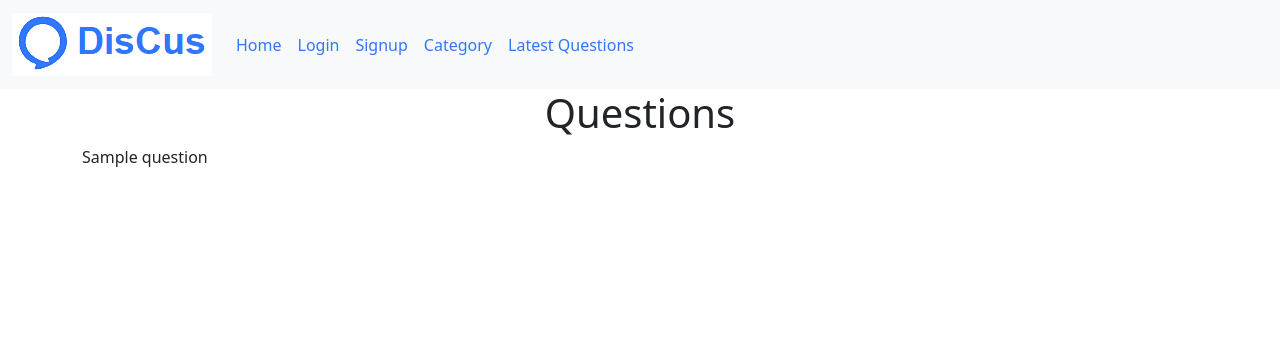
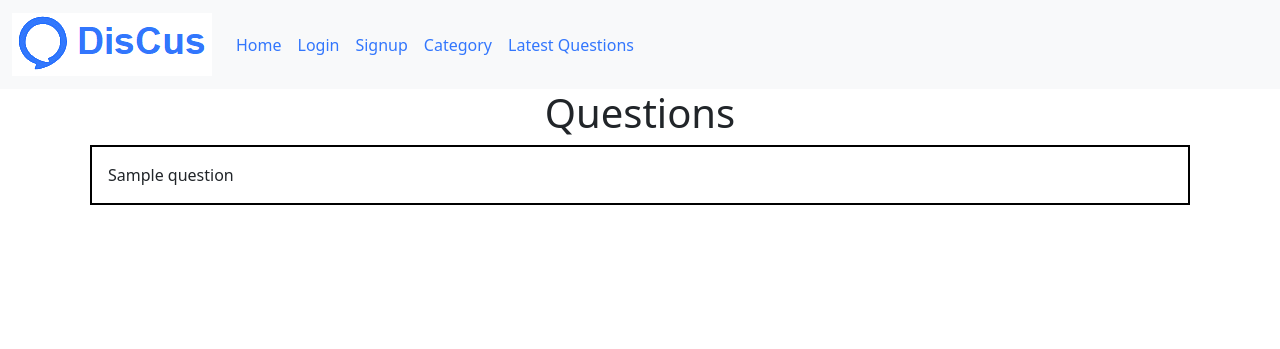
Before and after one commit to PawanDev52/PHP-Project, a PHP site: page / in a window 1280 px wide. Shown: the top 349 px of the page. Run offline with PHP 8.4, Linux system fonts and the light colour scheme; tables that the repository leaves empty or names only in its code hold one stand-in row (values such as "Sample post").

Commit message:
php project

```diff
--- a/client/questions.php
+++ b/client/questions.php
@@ -6,7 +6,7 @@
   $result = $conn->query($query);
   foreach($result as $row){
     $title = $row['title'];
-    echo "<div class=''>$title</div>";
+    echo "<div class='m-2 p-3 question-list'>$title</div>";
 
   }
   ?>
--- a/public/style.css
+++ b/public/style.css
@@ -1,3 +1,7 @@
 a{
     color: #3276fd!important;
 }
+
+.question-list{
+    border: 2px solid #000;
+}
```
